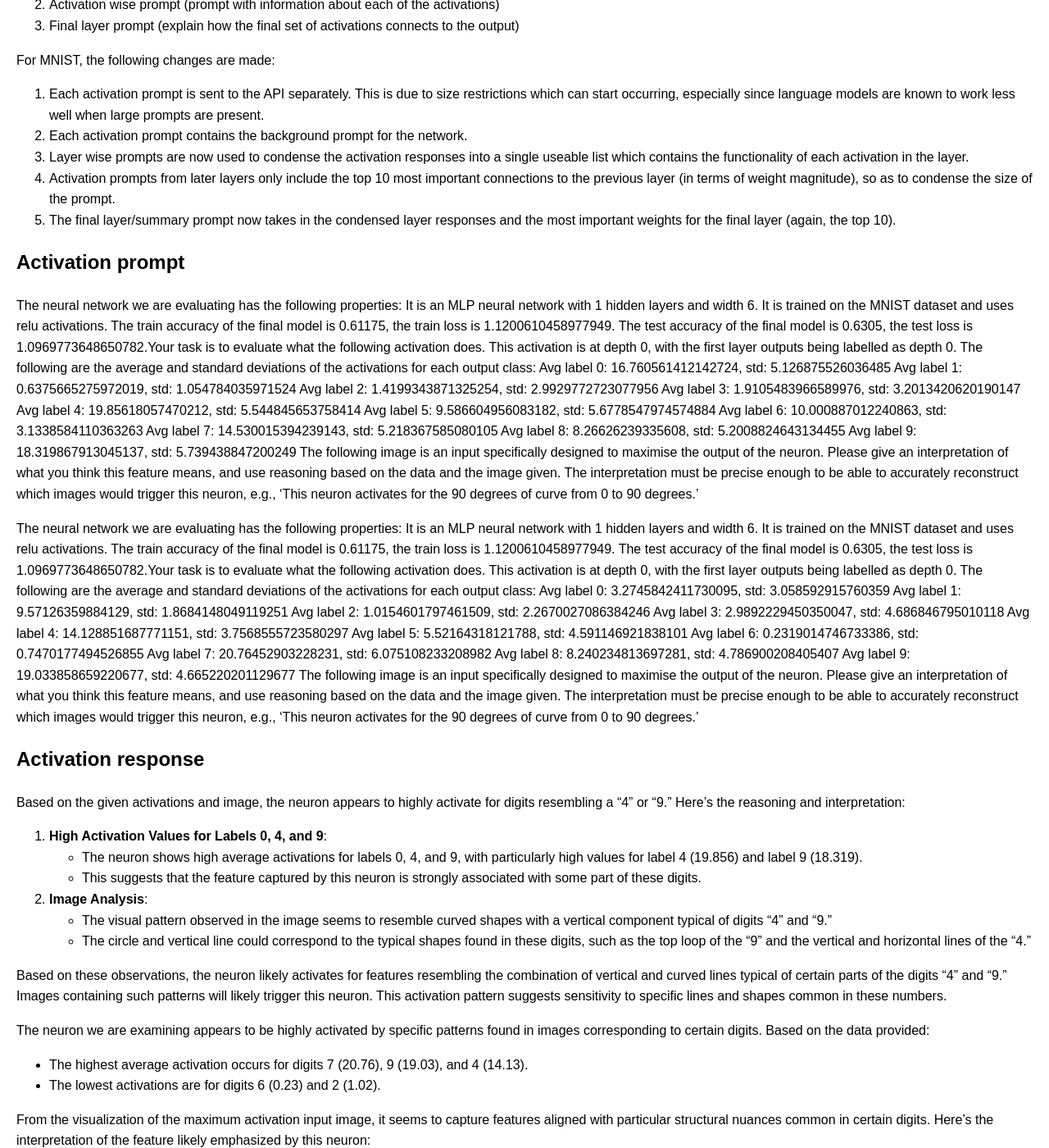
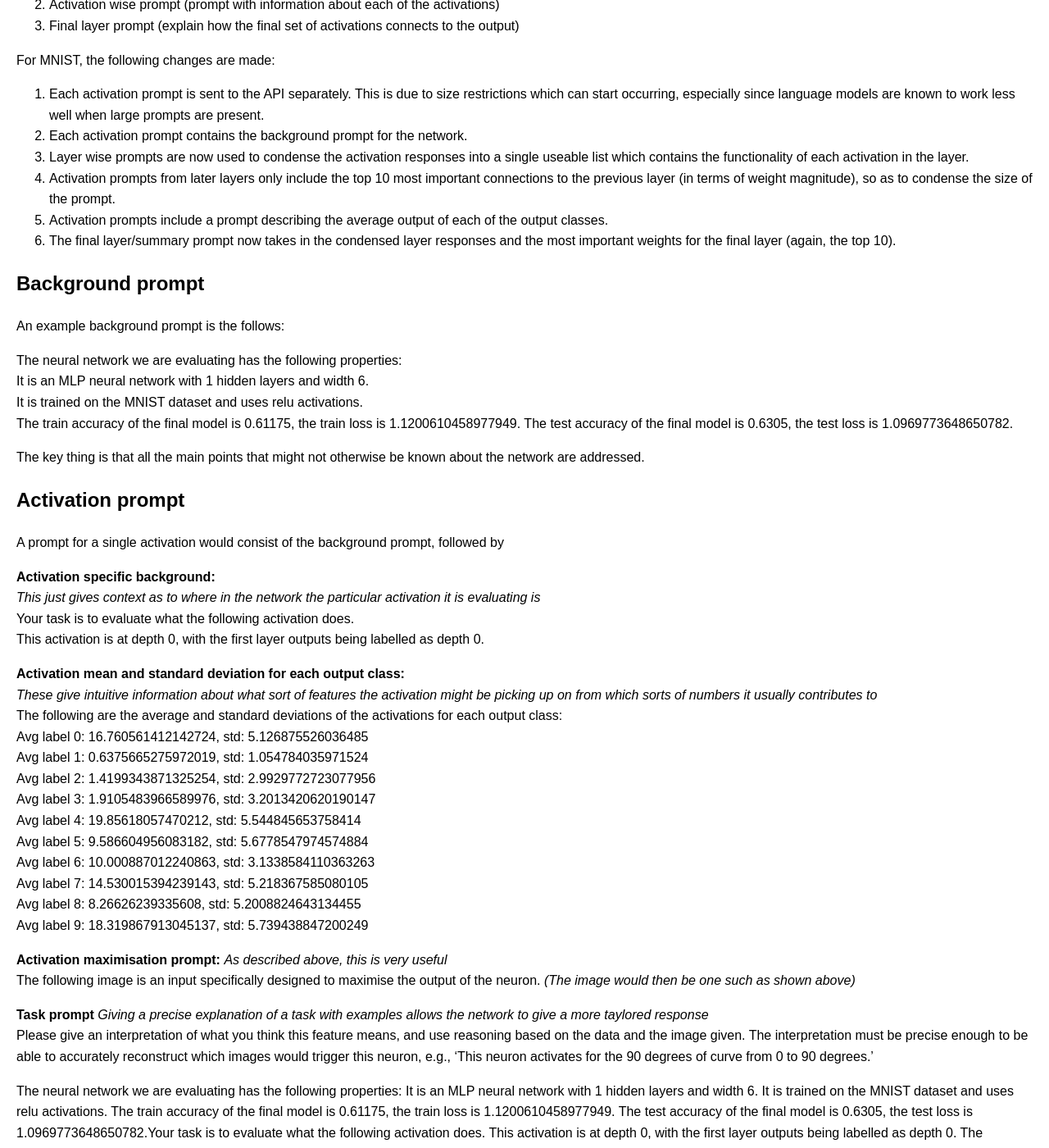
Before and after one commit to Arkleseisure/Arkleseisure.github.io, a Jekyll site: the page built from pages/mnist.md, in a window 1280 px wide and 1400 px high, scrolled down 2196 px. Shown: the whole window at 82% size. Built offline with Jekyll 4.4.1, drawn with Linux system fonts in a browser that asks for light colours; some of the changed text lies outside the part shown.

Commit message:
Update mnist.md

```diff
--- a/pages/mnist.md
+++ b/pages/mnist.md
@@ -13,7 +13,7 @@ MNIST is a dataset of handwritten digits, all in greyscale. They look something
 The goal of course is to classify the digit correctly. For this, we have 10 outputs, each corresponding to a possible digit. These outputs are then passed through the "softmax" function, which turns them into a probability distribution. Mathematically, this is defined as $softmax(x_i) = \frac{e^{x_i}}{sum(e^{x_j})}$. To keep interpreting the results as simple as possible, we will once again use a simple fully connected network.
 
 ## Interpreting an MNIST Neural Network
-When we looked at the XOR dataset, we saw that we were able to interpret the network just from its weights. This doesn't work for MNIST. Activation maximization, also introduced with XOR, does however. It also produces beautiful images like this one.
+When we looked at the XOR dataset, we saw that we were able to interpret the network just from its weights. This doesn't work for MNIST. Activation maximization, also introduced with XOR, does however. It also produces modern art, such as this image:
 ![I](/images/mnist_trigger_image.png "Activation maximization resulting image")
 
 What does this image represent? Well, to my eye, this looks like this neuron activates for the loop that appears at the bottom of some digits, such as in the digits 3, 5, 6, and 8. In particular, we can see that the dark section towards the middle hinders any digits which might otherwise activate the surroundings, such as the digit 4 for example. Equally noteworthy is the bright spot towards the top right of the image, which may be an example of polysemanticity in action - this example was taken from a very small network with a single hidden layer of 6 neurons. I imagine that this particular spot identifies images which reach far out into that corner, potentially helping to identify digits such as the number 7, which may activate that part of the image.
@@ -33,15 +33,30 @@ For MNIST, the following changes are made:
 2. Each activation prompt contains the background prompt for the network.
 3. Layer wise prompts are now used to condense the activation responses into a single useable list which contains the functionality of each activation in the layer.
 4. Activation prompts from later layers only include the top 10 most important connections to the previous layer (in terms of weight magnitude), so as to condense the size of the prompt.
-5. The final layer/summary prompt now takes in the condensed layer responses and the most important weights for the final layer (again, the top 10).
+5. Activation prompts include a prompt describing the average output of each of the output classes.
+6. The final layer/summary prompt now takes in the condensed layer responses and the most important weights for the final layer (again, the top 10).
 
 
-## Activation prompt
+## Background prompt
+An example background prompt is the follows:
+
 The neural network we are evaluating has the following properties:
 It is an MLP neural network with 1 hidden layers and width 6.
 It is trained on the MNIST dataset and uses relu activations.
-The train accuracy of the final model is 0.61175, the train loss is 1.1200610458977949. The test accuracy of the final model is 0.6305, the test loss is 1.0969773648650782.Your task is to evaluate what the following activation does.
+The train accuracy of the final model is 0.61175, the train loss is 1.1200610458977949. The test accuracy of the final model is 0.6305, the test loss is 1.0969773648650782.
+
+The key thing is that all the main points that might not otherwise be known about the network are addressed.
+
+## Activation prompt
+A prompt for a single activation would consist of the background prompt, followed by
+
+**Activation specific background:**
+*This just gives context as to where in the network the particular activation it is evaluating is*
+Your task is to evaluate what the following activation does.
 This activation is at depth 0, with the first layer outputs being labelled as depth 0.
+
+**Activation mean and standard deviation for each output class:**
+*These give intuitive information about what sort of features the activation might be picking up on from which sorts of numbers it usually contributes to*
 The following are the average and standard deviations of the activations for each output class:
 Avg label 0: 16.760561412142724, std: 5.126875526036485
 Avg label 1: 0.6375665275972019, std: 1.054784035971524
@@ -53,7 +68,13 @@ Avg label 6: 10.000887012240863, std: 3.1338584110363263
 Avg label 7: 14.530015394239143, std: 5.218367585080105
 Avg label 8: 8.26626239335608, std: 5.2008824643134455
 Avg label 9: 18.319867913045137, std: 5.739438847200249
-The following image is an input specifically designed to maximise the output of the neuron.
+
+**Activation maximisation prompt:**
+*As described above, this is very useful*
+The following image is an input specifically designed to maximise the output of the neuron. *(The image would then be one such as shown above)*
+
+**Task prompt**
+*Giving a precise explanation of a task with examples allows the network to give a more taylored response*
 Please give an interpretation of what you think this feature means, and use reasoning based on the data and the image given.
 The interpretation must be precise enough to be able to accurately reconstruct which images would trigger this neuron, e.g., 'This neuron activates for the 90 degrees of curve from 0 to 90 degrees.'
 
```
